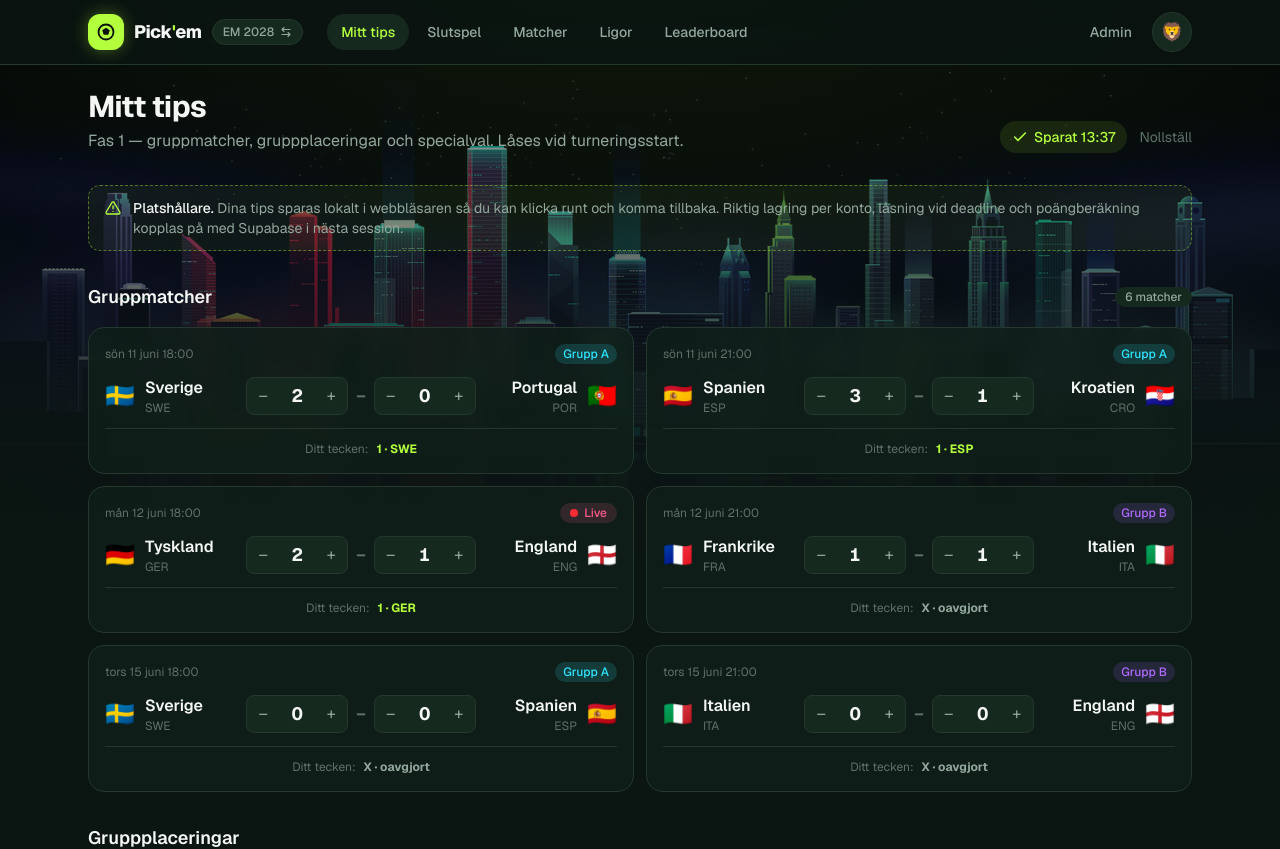
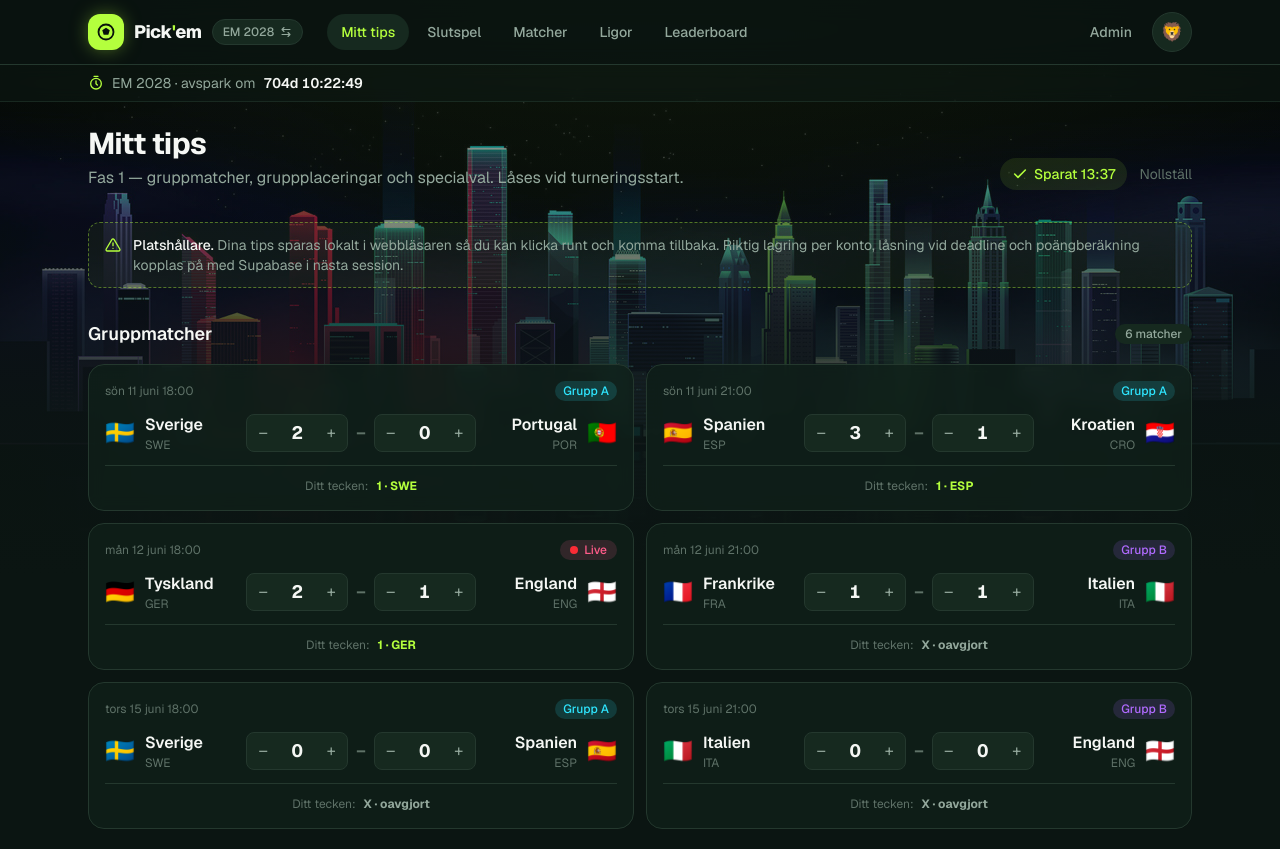
Before and after one commit to calle2200/fotbollstipset, a Next.js app: page /mitt-tips in a window 1280 px wide. Shown: the top 849 px of the page. Built offline with nearby package versions, Linux system fonts and the light colour scheme.

Commit message:
La till nedräkningscounter

```diff
--- a/src/app/(app)/layout.tsx
+++ b/src/app/(app)/layout.tsx
@@ -1,6 +1,8 @@
 import { Header } from "@/components/layout/Header";
 import { MobileTabBar } from "@/components/layout/MobileTabBar";
+import { Countdown } from "@/components/ui/Countdown";
 import { PredictionsProvider } from "@/lib/predictions/store";
+import { activeTournament } from "@/lib/mock/data";
 
 export default function AppLayout({
   children,
@@ -11,6 +13,15 @@ export default function AppLayout({
     <PredictionsProvider>
       <div className="flex min-h-full flex-col">
         <Header />
+        {/* Countdown-rad till turneringsstart */}
+        <div className="border-b border-border/60 bg-surface/40 backdrop-blur-sm">
+          <div className="mx-auto flex max-w-6xl items-center justify-center gap-2 px-4 py-2 sm:justify-start sm:px-6">
+            <Countdown
+              target={activeTournament.startsAt}
+              label={`${activeTournament.short} · avspark om`}
+            />
+          </div>
+        </div>
         {/* pb ger plats åt mobilens bottom-tab-bar */}
         <main className="mx-auto w-full max-w-6xl flex-1 px-4 pb-28 pt-6 sm:px-6 lg:pb-12">
           {children}
--- a/src/app/turneringar/page.tsx
+++ b/src/app/turneringar/page.tsx
@@ -1,6 +1,7 @@
 import Link from "next/link";
 import { Logo } from "@/components/layout/Logo";
 import { Badge } from "@/components/ui/Badge";
+import { Countdown } from "@/components/ui/Countdown";
 import { BallIcon, TrophyIcon } from "@/components/ui/Football";
 import { tournaments, currentUser } from "@/lib/mock/data";
 
@@ -74,6 +75,13 @@ export default function TurneringarPage() {
                   →
                 </span>
               </div>
+
+              <div className="mt-5">
+                <p className="mb-2 text-xs font-medium uppercase tracking-wide text-faint">
+                  Avspark om
+                </p>
+                <Countdown target={tour.startsAt} variant="cards" />
+              </div>
             </Link>
           ))}
 
--- /dev/null
+++ b/src/components/ui/Countdown.tsx
@@ -0,0 +1,97 @@
+"use client";
+
+import { useEffect, useState } from "react";
+import { cn } from "@/lib/cn";
+
+type Parts = { total: number; days: number; hours: number; minutes: number; seconds: number };
+
+function diff(target: number): Parts {
+  const total = Math.max(0, target - Date.now());
+  return {
+    total,
+    days: Math.floor(total / 86_400_000),
+    hours: Math.floor((total % 86_400_000) / 3_600_000),
+    minutes: Math.floor((total % 3_600_000) / 60_000),
+    seconds: Math.floor((total % 60_000) / 1000),
+  };
+}
+
+const pad = (n: number) => String(n).padStart(2, "0");
+
+/**
+ * Nedräkning till en tidpunkt.
+ * variant "banner" — kompakt en-radare (topp på sidorna)
+ * variant "cards"  — större rutor för dagar/tim/min/sek (turneringskortet)
+ */
+export function Countdown({
+  target,
+  variant = "banner",
+  label = "Avspark om",
+  className,
+}: {
+  target: string;
+  variant?: "banner" | "cards";
+  label?: string;
+  className?: string;
+}) {
+  const t = new Date(target).getTime();
+  const [time, setTime] = useState<Parts | null>(null);
+
+  useEffect(() => {
+    setTime(diff(t));
+    const id = setInterval(() => setTime(diff(t)), 1000);
+    return () => clearInterval(id);
+  }, [t]);
+
+  const started = time !== null && time.total <= 0;
+
+  if (variant === "cards") {
+    const boxes = [
+      { v: time?.days, l: "Dagar" },
+      { v: time?.hours, l: "Tim" },
+      { v: time?.minutes, l: "Min" },
+      { v: time?.seconds, l: "Sek" },
+    ];
+    if (started) {
+      return (
+        <div className={cn("rounded-xl border border-brand/40 bg-brand/10 px-4 py-3 text-center text-sm font-semibold text-brand", className)}>
+          🎉 Turneringen har börjat!
+        </div>
+      );
+    }
+    return (
+      <div className={cn("grid grid-cols-4 gap-2", className)}>
+        {boxes.map((b) => (
+          <div key={b.l} className="rounded-xl border border-border bg-surface-2/70 py-2.5 text-center">
+            <div className="text-2xl font-bold tabular-nums text-ink">
+              {b.v == null ? "—" : b.l === "Dagar" ? b.v : pad(b.v)}
+            </div>
+            <div className="text-[11px] uppercase tracking-wide text-faint">{b.l}</div>
+          </div>
+        ))}
+      </div>
+    );
+  }
+
+  // variant "banner"
+  return (
+    <span className={cn("inline-flex items-center gap-2 text-sm text-muted", className)}>
+      <svg viewBox="0 0 24 24" className="h-4 w-4 text-brand" fill="none" stroke="currentColor" strokeWidth={2} strokeLinecap="round" strokeLinejoin="round">
+        <circle cx="12" cy="13" r="8" />
+        <path d="M12 9v4l2 2M9 2h6" />
+      </svg>
+      {started ? (
+        <span className="font-medium text-brand">Turneringen har börjat!</span>
+      ) : (
+        <>
+          <span>{label}</span>
+          <span className="font-semibold tabular-nums text-ink">
+            {time == null
+              ? "—"
+              : `${time.days}d ${pad(time.hours)}:${pad(time.minutes)}:${pad(time.seconds)}`}
+          </span>
+        </>
+      )}
+    </span>
+  );
+}
```
